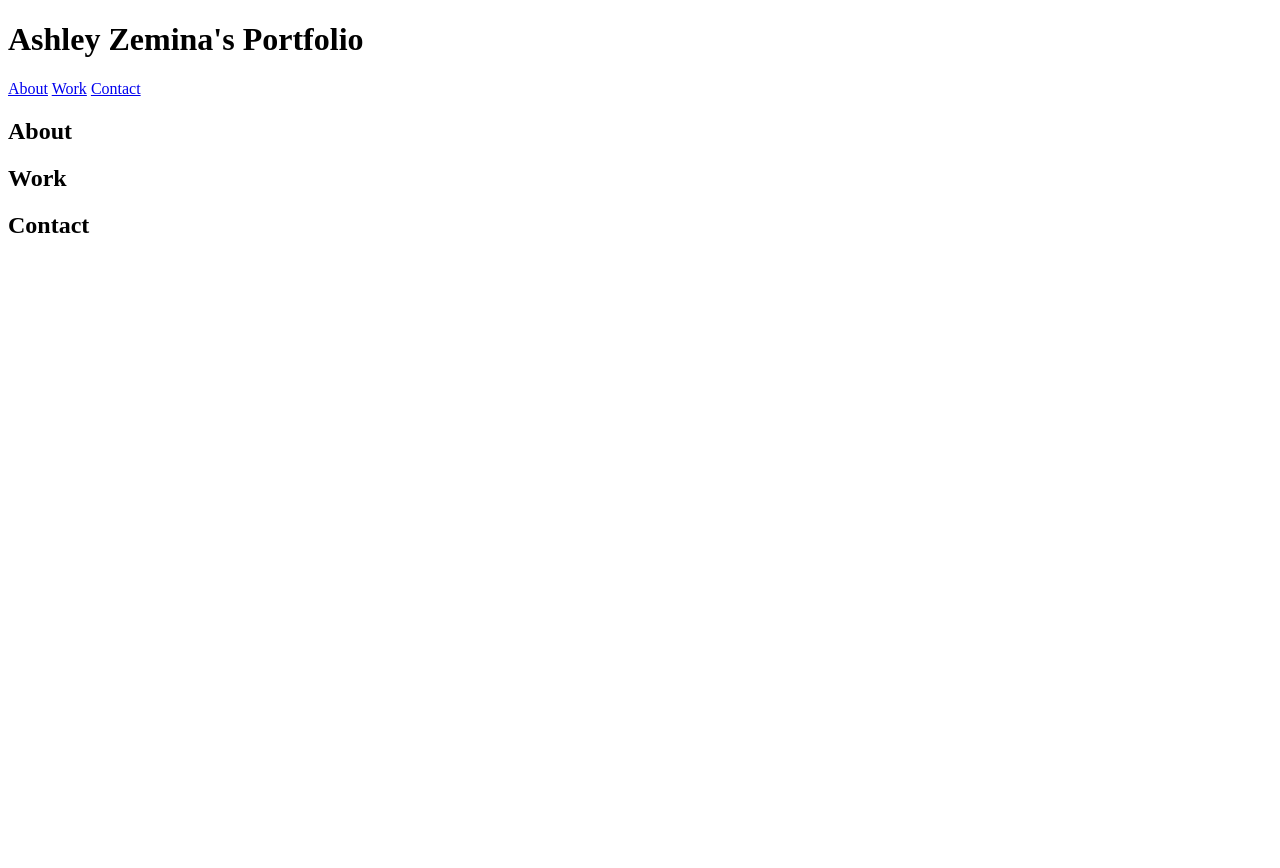
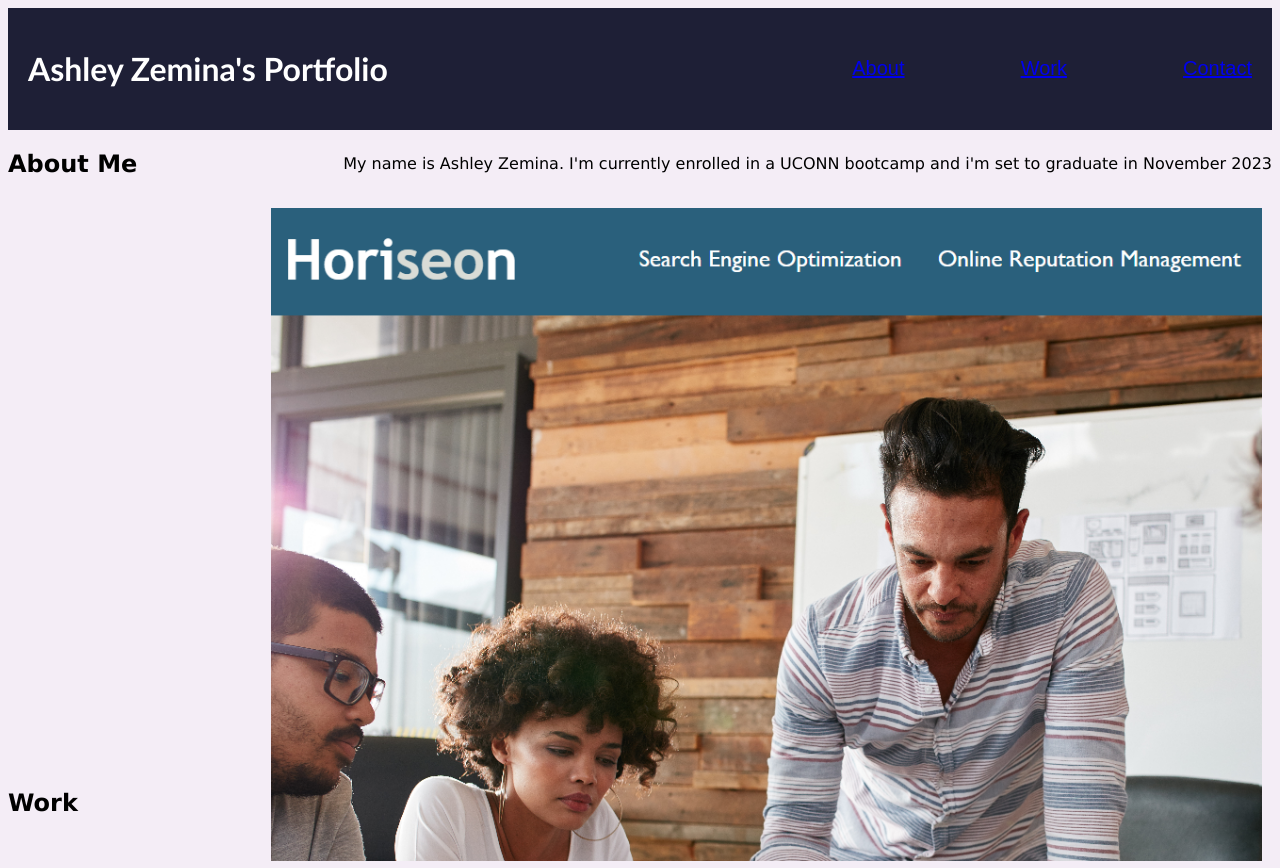
Before and after one commit to Amzemina/Zemina-Portfolio, a plain HTML site: page index.html in a window 1280 px wide. Shown: the top 868 px of the page. Before the commit the page ends 800 px from the top, so only its background shows below. Drawn offline with Linux system fonts and the light colour scheme.

Commit message:
added CSS and html work section imgs

```diff
--- a/assets/style.css
+++ b/assets/style.css
@@ -0,0 +1,93 @@
+body {
+    background-color: rgb(244, 237, 246);
+}
+
+header {
+    justify-content: space-between;
+    display: flex;
+    padding: 20px;
+    font-family: 'Trebuchet MS', 'Lucida Sans Unicode', 'Lucida Grande', 'Lucida Sans', Arial, sans-serif;
+    background-color: #1e1f36;
+    color: #ffffff;
+}
+
+header h1 {
+    display: flex;
+    flex: 2 1 auto;
+}
+
+header nav {
+    font-size: 20px;
+    display: flex;
+    flex: 1 1 auto;
+    justify-content: space-between;
+    align-items: center;
+    font-family: sans-serif;
+    background-color: #1e1f36;
+    color:  #ffffff;
+}
+
+
+main section {
+    font-family: Verdana, Geneva, Tahoma, sans-serif;
+    font-size: 20 px;
+    display: flex;
+    flex-wrap: wrap;
+}
+
+main section h2 {
+    flex: 0 1 auto;
+    min-width: 20%;
+}
+
+#about {
+    flex-direction: row;
+    justify-content: space-between;
+    align-items: center;
+}
+
+#work {
+    align-items: center;
+
+}
+
+.img-container {
+    display: flex;
+    flex-wrap: wrap;
+    justify-content: space-around;
+}
+
+.featured-card {
+    min-width: 100%
+}
+
+.img-card img {
+    width: 100%;
+}
+
+.img-card {
+    width: 100%;
+    padding: 10px;
+    box-sizing: border-box;
+}
+
+
+#contact {
+    justify-content: space-between;
+    align-items: center;
+}
+
+@media screen and (min-width: 840px) {
+    .img-card {
+        width: 50%;
+    }
+    main section {
+        flex-wrap: nowrap;
+    }
+}
+
+/* @media screen and (min-width: px) {
+     {
+        min-width: 50%;
+    }
+} */
--- a/index.html
+++ b/index.html
@@ -4,34 +4,51 @@
 <head>
   <meta charset="UTF-8">
   <title>Portfolio</title>
+  <link rel="stylesheet" href="assets/style.css">
 </head>
 
 <body>
     <!-- Header -->
     <header>
         <h1>Ashley Zemina's Portfolio</h1>
-    </header>
+
     <!-- Navbar -->
     <nav>
         <a href="#about">About</a>
         <a href="#work">Work</a>
         <a href="#contact">Contact</a>
     </nav>
+    </header>
 
 
     <!-- Body -->
     <main>
         <section id="about">
-            <h2>About</h2>
-
+            <h2>About Me</h2>
+            <p>My name is Ashley Zemina. I'm currently enrolled in a UCONN bootcamp and i'm set to graduate in November 2023</p>
         </section>
         <section id="work">
             <h2>Work</h2>
-
+            <div class="img-container">
+                <div class="img-card featured-card">
+                  <a href="https://amzemina.github.io/Horiseon-challenge1/"><img src="assets/img/horiseon.png" alt="screenshot of deployed horiseon project"></a>
+                </div>
+                <div class="img-card">
+                    <img src="https://placehold.co/400x200" alt="placeholder">
+                </div>
+                <div class="img-card">
+                    <img src="https://placehold.co/400x200" alt="placeholder">
+                </div>
+                <div class="img-card">
+                    <img src="https://placehold.co/400x200" alt="placeholder">
+                </div>
+            </div>
         </section>
         <section id="contact">
             <h2>Contact</h2>
-
+            <a href="tel:860 389 8265">Phone</a>
+            <a href="mailto:Amzemina.gmail.com">Email</a>
+            <a href="https://www.linkedin.com/in/ashley-zemina-62492522a/">Linkedin</a>
         </section>
 
 
```
Also changed, not shown: assets/img/horiseon.png (added).
